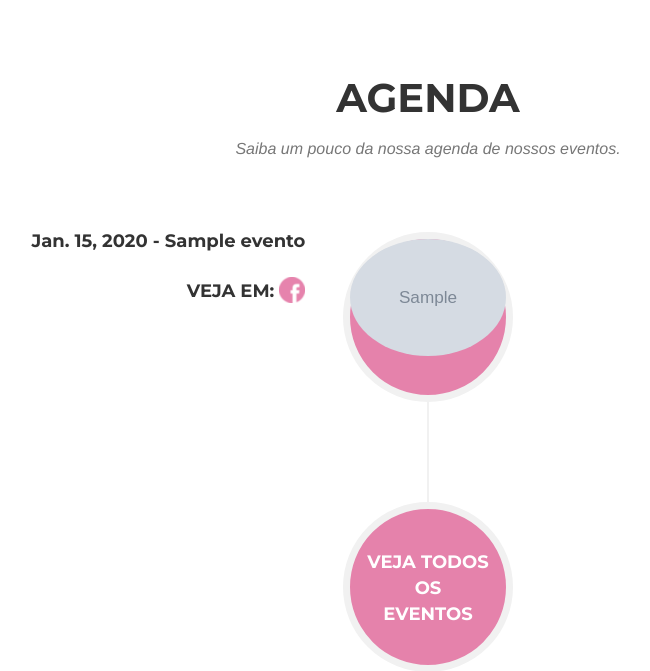
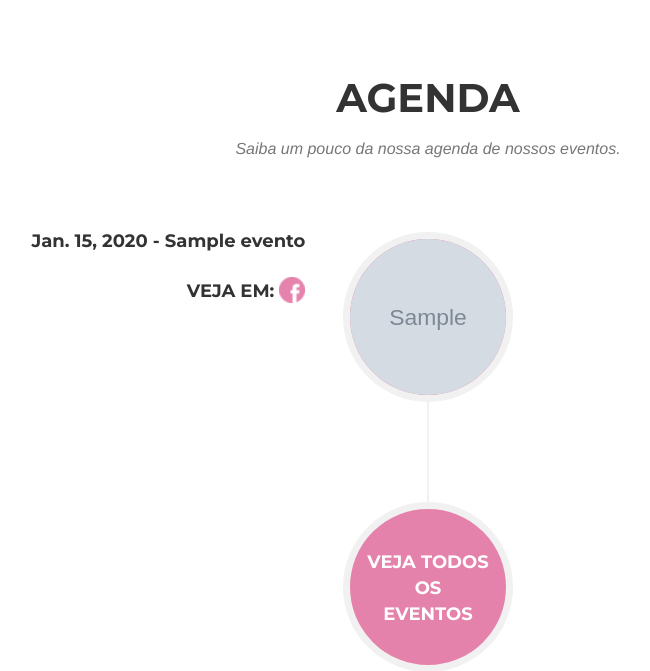
Before and after one commit to MarcosVn/Ciocolatto-Brigaderia, a Django app: page / in a window 1280 px wide. Shown: the part 2422-3093 px from the top of the page, without its empty margins (212-862 px from the left). Run offline with Django 3.2, Linux system fonts and the light colour scheme; tables that the repository leaves empty hold one stand-in row (values such as "Sample post"); grey boxes marked "Sample" are stand-in pictures; some libraries are stand-ins or nearby versions; some web fonts are replaced.

Commit message:
fix image scale

```diff
--- a/core/templates/index.html
+++ b/core/templates/index.html
@@ -128,7 +128,7 @@
                         {% for agenda in agendas %}
                         <li>
                             <div class="timeline-image">
-                                <img alt="agenda" id="agenda1" class="img-circle img-responsive" src="" alt="evento">
+                                <img alt="agenda" style="width: 100%; height: 100%" id="agenda1" class="img-circle img-responsive" src="" alt="evento">
                             </div>
 
                                 <script>
```
